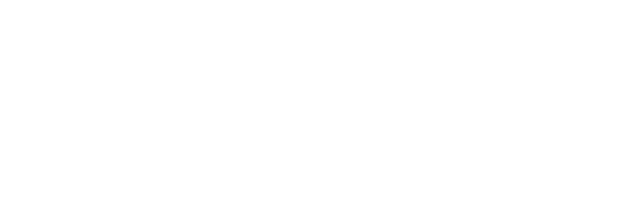
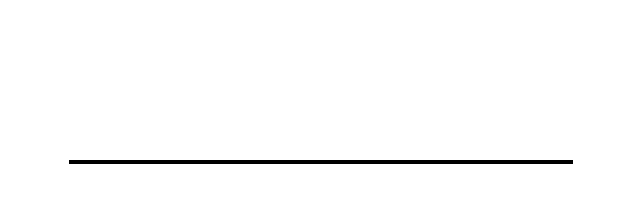
Before and after one commit to ScAziz/etch-a-sketch, a plain HTML site: page index.html in a window 1280 px wide. Shown: the whole page, without its empty margins (319-959 px from the left). Drawn offline with Linux system fonts and the light colour scheme.

Commit message:
add grid container styling

```diff
--- a/index.html
+++ b/index.html
@@ -1,4 +1,4 @@
-<!DOCTYPE html>
+<!doctype html>
 <html lang="en">
 <head>
     <meta charset="UTF-8">
--- a/styles.css
+++ b/styles.css
@@ -0,0 +1,7 @@
+#grid-container {
+    display: grid;
+    max-width: 31.25em;
+    max-height: 31.25em;
+    margin: 10em auto;
+    border: 2px solid black;
+}
```
